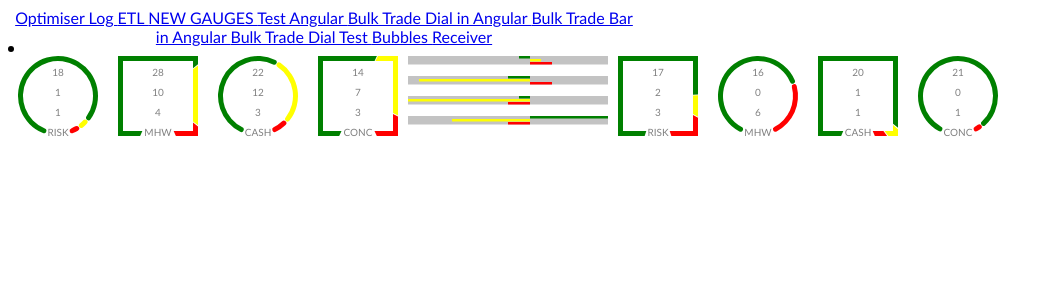
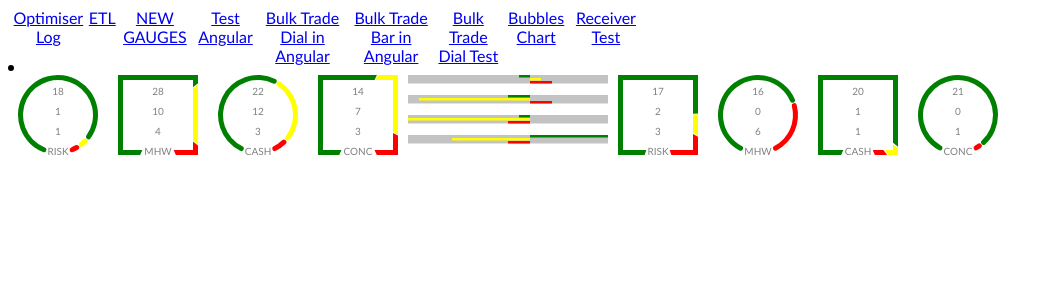
Before and after one commit to colinxsmith/optdisplay, an Angular app: page /bulktest in a window 1280 px wide. Shown: the top 300 px of the page, without its empty margins (0-1053 px from the left). Built offline with nearby package versions, Linux system fonts and the light colour scheme.

Commit message:
more format

```diff
--- a/src/app/app.component.html
+++ b/src/app/app.component.html
@@ -1,13 +1,16 @@
 <nav>
-    <a routerLink="/optlog" routerLinkActive="active">Optimiser Log  </a>
-    <a routerLink="/etl" routerLinkActive="active">ETL  </a>
-    <a routerLink="/gauge" routerLinkActive="active">NEW GAUGES  </a>
-    <a routerLink="/proper" routerLinkActive="active">Test Angular  </a>
-    <a routerLink="/bulk" routerLinkActive="active">Bulk Trade Dial in Angular  </a>
-    <a routerLink="/bulkbar" routerLinkActive="active">Bulk Trade Bar in Angular  </a>
-    <a routerLink="/bulktest" routerLinkActive="active">Bulk Trade Dial Test  </a>
-    <a routerLink="/bubbles" routerLinkActive="active">Bubbles  </a>
-    <a routerLink="/receive" routerLinkActive="active">Receiver  </a>
+<tr>
+<td></td>
+    <a routerLink="/optlog" routerLinkActive="active">Optimiser Log  </a><td></td>
+    <a routerLink="/etl" routerLinkActive="active">ETL  </a><td></td>
+    <a routerLink="/gauge" routerLinkActive="active">NEW GAUGES  </a><td></td>
+    <a routerLink="/proper" routerLinkActive="active">Test Angular  </a><td></td>
+    <a routerLink="/bulk" routerLinkActive="active">Bulk Trade Dial in Angular  </a><td></td>
+    <a routerLink="/bulkbar" routerLinkActive="active">Bulk Trade Bar in Angular  </a><td></td>
+    <a routerLink="/bulktest" routerLinkActive="active">Bulk Trade Dial Test  </a><td></td>
+    <a routerLink="/bubbles" routerLinkActive="active">Bubbles Chart  </a><td></td>
+    <a routerLink="/receive" routerLinkActive="active">Receiver Test  </a>
+    </tr>
 </nav>
 <div class="mainTip"></div>
 <router-outlet></router-outlet>
```
